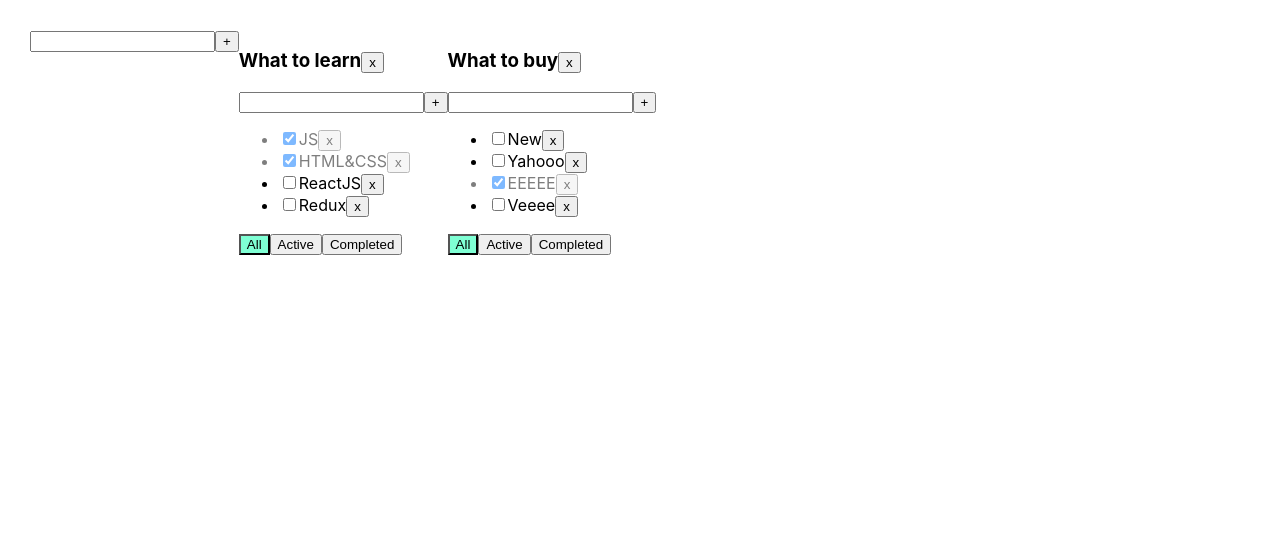
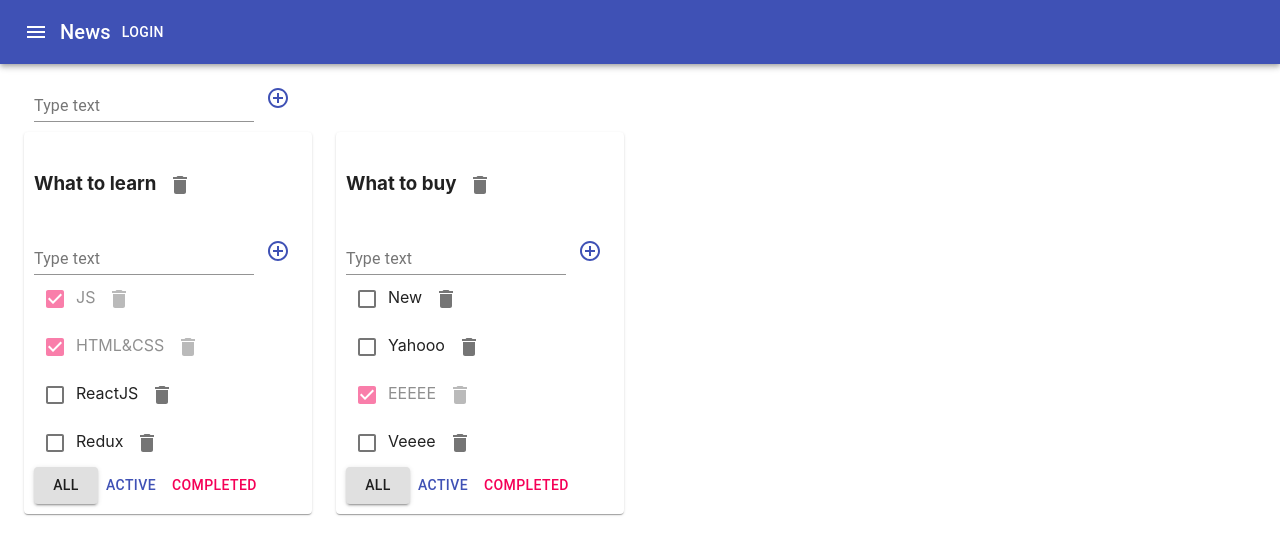
Before and after one commit to AlexeyGorbachevskiy/ToDoList, a React (Create React App) app in the folder my-app/: page / in a window 1280 px wide. Shown: the top 554 px of the page. Built offline with nearby package versions, Linux system fonts and the light colour scheme.

Commit message:
material-ui was connected

```diff
--- a/my-app/package.json
+++ b/my-app/package.json
@@ -3,6 +3,8 @@
   "version": "0.1.0",
   "private": true,
   "dependencies": {
+    "@material-ui/core": "^4.11.0",
+    "@material-ui/icons": "^4.9.1",
     "@testing-library/jest-dom": "^4.2.4",
     "@testing-library/react": "^9.5.0",
     "@testing-library/user-event": "^7.2.1",
--- a/my-app/src/App.css
+++ b/my-app/src/App.css
@@ -1,4 +1,4 @@
-.App {
-    padding: 30px;
-    display: flex;
-}
+/*.App {*/
+/*    padding: 30px;*/
+/*    display: flex;*/
+/*}*/
--- a/my-app/src/App.tsx
+++ b/my-app/src/App.tsx
@@ -3,6 +3,9 @@ import './App.css';
 import {Todolist} from './components/ToDoList';
 import {v1} from "uuid";
 import AddItemForm from "./components/AddItemForm";
+import {AppBar, Button, Container, Grid, IconButton, Paper, Toolbar, Typography} from "@material-ui/core";
+import classes from "*.module.css";
+import {Menu} from "@material-ui/icons";
 
 export type TaskType = {
     id: string;
@@ -117,9 +120,22 @@ function App() {
 
     return (
         <div className="App">
-
+            <AppBar position="static">
+                <Toolbar>
+                    <IconButton edge="start" color="inherit" aria-label="menu">
+                        <Menu/>
+                    </IconButton>
+                    <Typography variant="h6">
+                        News
+                    </Typography>
+                    <Button color="inherit">Login</Button>
+                </Toolbar>
+            </AppBar>
+            <Container fixed>
+                <Grid container style={{padding:'10px'}}>
                     <AddItemForm addItem={addTodoList}/>
-
+                </Grid>
+                <Grid container spacing={3}>
                     {todoLists.map(tl => {
                         let tasksForToDoList = tasksObj[tl.id];
 
@@ -134,6 +150,8 @@ function App() {
                             });
                         }
                         return (
+                            <Grid item>
+                                <Paper style={{padding:'10px'}}>
                                     <Todolist key={tl.id}
                                               id={tl.id}
                                               title={tl.title}
@@ -147,12 +165,14 @@ function App() {
                                               changeTaskTitle={changeTaskTitle}
                                               changeTodoListTitle={changeTodoListTitle}
                                     />
+                                </Paper>
+                            </Grid>
 
                         )
 
                     })}
-
-
+                </Grid>
+            </Container>
         </div>
     );
 }
--- a/my-app/src/components/AddItemForm.tsx
+++ b/my-app/src/components/AddItemForm.tsx
@@ -1,5 +1,7 @@
 import React, {ChangeEvent, KeyboardEvent, useState} from 'react';
 import obj from "./ToDoList.module.css";
+import {IconButton, TextField} from "@material-ui/core";
+import {ControlPoint} from "@material-ui/icons";
 
 
 type AddItemFormPropsType = {
@@ -32,10 +34,24 @@ function AddItemForm(props: AddItemFormPropsType) {
 
     return (
         <div>
-            <input className={error ? obj.error : ''} onKeyPress={onEnterPressHandler} onChange={onChangeInputHandler}
-                   value={newTaskTitle}/>
-            <button className={obj.add_btn} onClick={onClickAddHandler}>+</button>
-            {error && <div className={obj.error_message}>{error}</div>}
+            {/*<input className={error ? obj.error : ''} onKeyPress={onEnterPressHandler} onChange={onChangeInputHandler}*/}
+            {/*       value={newTaskTitle}/>*/}
+            <TextField id="standard-basic"
+                       label="Type text"
+                       error={!!error}
+                       helperText={error}
+                       onKeyPress={onEnterPressHandler}
+                       onChange={onChangeInputHandler}
+                       value={newTaskTitle}
+            />
+            {/*<button className={obj.add_btn} onClick={onClickAddHandler}>+</button>*/}
+            <IconButton
+                color={"primary"}
+                className={obj.add_btn}
+                onClick={onClickAddHandler}>
+                <ControlPoint/>
+            </IconButton>
+            {/*{error && <div className={obj.error_message}>{error}</div>}*/}
         </div>
     )
 }
--- a/my-app/src/components/EditableSpan.tsx
+++ b/my-app/src/components/EditableSpan.tsx
@@ -1,4 +1,5 @@
 import React, {ChangeEvent, useState} from 'react';
+import {TextField} from "@material-ui/core";
 
 
 type EditableSpanPropsType = {
@@ -24,7 +25,7 @@ function EditableSpan(props: EditableSpanPropsType) {
         <>
             {
                 editMode ?
-                    <input autoFocus value={title} onChange={onInputChange} onBlur={onInputBlur}/>
+                    <TextField autoFocus value={title} onChange={onInputChange} onBlur={onInputBlur}/>
                     :
                     <span onDoubleClick={onSpanDblClick}>{props.title}</span>
             }
--- a/my-app/src/components/ToDoList.tsx
+++ b/my-app/src/components/ToDoList.tsx
@@ -1,8 +1,10 @@
-import React, {ChangeEvent, KeyboardEvent, useState} from 'react';
+import React, {ChangeEvent} from 'react';
 import {FilterValueType, TaskType} from '../App';
 import obj from './ToDoList.module.css';
 import AddItemForm from "./AddItemForm";
 import EditableSpan from "./EditableSpan";
+import {Button, Checkbox, IconButton} from "@material-ui/core";
+import {Delete} from "@material-ui/icons";
 
 
 export type PropsType = {
@@ -38,39 +40,52 @@ export function Todolist(props: PropsType) {
         <div>
             <h3>
                 <EditableSpan title={props.title} onChangeTitle={onChangeTodoListTitle}/>
-                <button onClick={onRemoveTodoListClickHandler}>x</button>
+                {/*<button onClick={onRemoveTodoListClickHandler}>x</button>*/}
+                <IconButton onClick={onRemoveTodoListClickHandler} aria-label="delete">
+                    <Delete/>
+                </IconButton>
             </h3>
             <AddItemForm addItem={addTask}/>
-            <ul>
+            <div>
                 {
                     props.tasks.map((t: TaskType) => {
                         const onRemoveTaskHandler = () => props.removeTask(t.id, props.id);
                         const onChangeCheckBoxHandler = (e: ChangeEvent<HTMLInputElement>) => props.changeStatus(t.id, e.currentTarget.checked, props.id)
                         const onChangeTitle = (title: string) => {
-                            props.changeTaskTitle(props.id, t.id, title)
+                            props.changeTaskTitle(props.id, t.id, title);
                         }
                         return (
-                            <li className={props.filter !== 'completed' && t.isDone ? obj.is_done : ''} key={t.id}>
-                                <input onChange={onChangeCheckBoxHandler}
-                                       type='checkbox' checked={t.isDone}/>
+                            <div className={props.filter !== 'completed' && t.isDone ? obj.is_done : ''} key={t.id}>
+                                {/*<input onChange={onChangeCheckBoxHandler}*/}
+                                {/*       type='checkbox' checked={t.isDone}/>*/}
+                                <Checkbox
+                                    checked={t.isDone}
+                                    onChange={onChangeCheckBoxHandler}
+                                    value="checkedA"
+                                    inputProps={{ 'aria-label': 'Checkbox A' }}
+                                />
                                 {/*<span>{t.title} </span>*/}
                                 <EditableSpan title={t.title} onChangeTitle={onChangeTitle}/>
-                                <button onClick={onRemoveTaskHandler}>x</button>
-                            </li>
+                                {/*<button onClick={onRemoveTaskHandler}>x</button>*/}
+                                <IconButton onClick={onRemoveTaskHandler} aria-label="delete">
+                                    <Delete/>
+                                </IconButton>
+                            </div>
                         )
                     })
                 }
-            </ul>
+            </div>
             <div>
-                <button className={props.filter === 'all' ? obj.active_filter : obj.filter_btn}
+                <Button variant={props.filter === 'all' ? 'contained' : 'text'}
                         onClick={onAllClickHandler}>All
-                </button>
-                <button className={props.filter === 'active' ? obj.active_filter : obj.filter_btn}
+                </Button>
+                <Button color={"primary"} variant={props.filter === 'active' ? 'contained' : 'text'}
                         onClick={onActiveClickHandler}>Active
-                </button>
-                <button className={props.filter === 'completed' ? obj.active_filter : obj.filter_btn}
+                </Button>
+                <Button color={"secondary"}
+                        variant={props.filter === 'completed' ? 'contained' : 'text'}
                         onClick={onCompletedClickHandler}>Completed
-                </button>
+                </Button>
             </div>
         </div>
     );
```
Also changed, not shown: 2 other files (tests, documents, lock files or other folders). Lines whose indentation alone changed are shown as unchanged.
